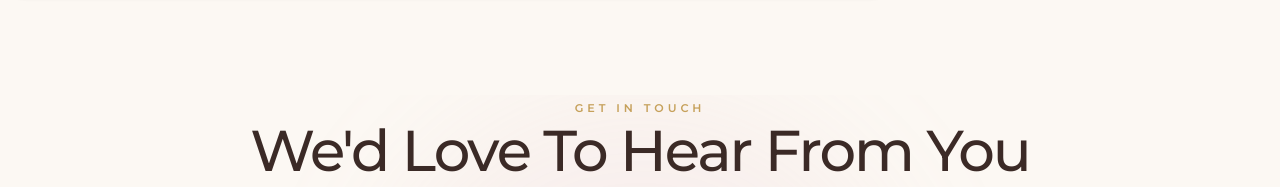
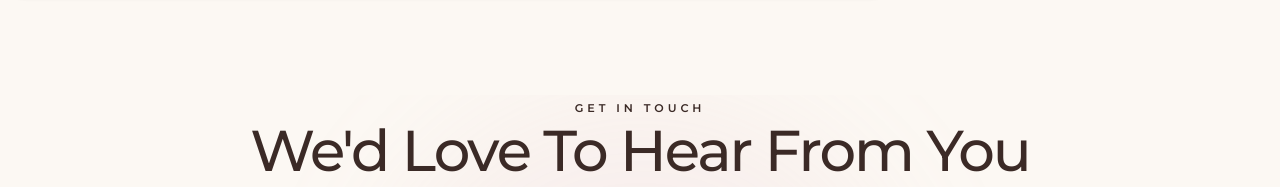
Before and after one commit to kevin-phan-25/just-wax-by-kim, a Next.js app: page / in a window 1280 px wide. Shown: the part 5761-5948 px from the top of the page. Built offline with nearby package versions, Linux system fonts and the light colour scheme; a web font is replaced by a local one.

Commit message:
Update globals.css

```diff
--- a/app/globals.css
+++ b/app/globals.css
@@ -39,7 +39,7 @@
 
   --champagne:#D8B4A0;
 
-  --gold:#C6A15B;
+  --mauve:#9A6B7A;
 
   --soft-rose:#E8C8BC;
 
@@ -480,7 +480,7 @@
 
 
 color:
-var(--gold);
+var(--mauve);
 
 
 font-size:.7rem;
```
